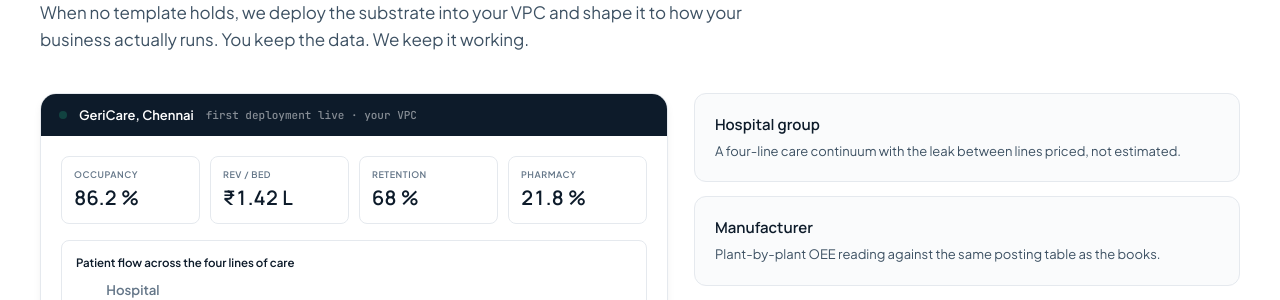
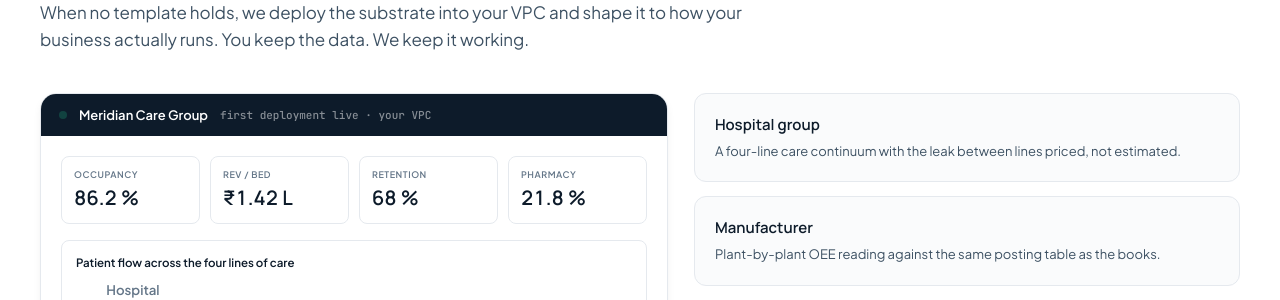
Before and after one commit to sasikeshav2207-debug/finlyt-web, a Jekyll site: the page built from products.html, in a window 1280 px wide and 900 px high, scrolled down 1906 px. Shown: the part 153-453 px from the top of the window. Built offline with Jekyll 4.4.1, drawn with Linux system fonts in a browser that asks for light colours.

Commit message:
privacy: remove real client name from public pages
GeriCare was named on the home and products pages as a live deployment.
That is client-identifying information on a public marketing site, so it
has been replaced with the fictitious 'Meridian Care Group'.

The city was dropped too — a Chennai hospital group running a four-line
care continuum is narrow enough to identify even without the name.

Co-Authored-By: Claude Opus 5 (1M context) <noreply@anthropic.com>

```diff
--- a/index.html
+++ b/index.html
@@ -222,7 +222,7 @@ description: The finance operating substrate India's mid-market has been improvi
         </div>
         <p style="font:400 14px/1.6 var(--font-sans);color:var(--fg-2);margin:0">When no template holds, we deploy the substrate into your VPC and run it, and you keep the data.</p>
         <div style="border:1px solid var(--rule);border-radius:var(--r-md);background:var(--paper-2);padding:14px">
-          <div style="display:flex;justify-content:space-between;font:500 11px var(--font-mono);color:var(--fg-3);margin-bottom:4px"><span>Live deployment</span><span style="color:var(--ink);font-weight:600">GeriCare, Chennai</span></div>
+          <div style="display:flex;justify-content:space-between;font:500 11px var(--font-mono);color:var(--fg-3);margin-bottom:4px"><span>Live deployment</span><span style="color:var(--ink);font-weight:600">Meridian Care Group</span></div>
           <div style="display:flex;justify-content:space-between;font:500 11px var(--font-mono);color:var(--fg-3);margin-bottom:10px"><span>Verticals scoped</span><span style="color:var(--ink);font-weight:600">5 with templates</span></div>
           <svg viewBox="0 0 300 46" style="width:100%;height:46px;display:block">
             <g stroke="var(--rule-strong)" stroke-width="1.3" fill="none"><path d="M56,10 C100,10 100,23 130,23"></path><path d="M56,23 H130"></path><path d="M56,36 C100,36 100,23 130,23"></path><path d="M162,23 H232"></path></g>
@@ -346,7 +346,7 @@ description: The finance operating substrate India's mid-market has been improvi
     <div style="border:1px solid var(--rule);border-radius:var(--r-xl);overflow:hidden;box-shadow:var(--shadow-md)" class="scroll-x">
       <div style="display:flex;align-items:center;gap:12px;padding:13px 18px;background:var(--brand-navy)">
         <span style="width:8px;height:8px;border-radius:999px;background:var(--brand-emerald);animation:fl-tick 1.8s ease-in-out infinite"></span>
-        <span style="font:600 13px var(--font-sans);color:#fff">GeriCare, Chennai</span>
+        <span style="font:600 13px var(--font-sans);color:#fff">Meridian Care Group</span>
         <span style="font:500 11px var(--font-mono);color:rgba(255,255,255,.5)">first deployment live · your VPC</span>
         <span style="margin-left:auto;font:500 11px var(--font-mono);color:rgba(255,255,255,.5)">6 sources · synced 2 min ago</span>
       </div>
--- a/products.html
+++ b/products.html
@@ -154,7 +154,7 @@ description: Three products on one substrate. Investor-grade MIS from ₹999 a m
       <div style="border:1px solid var(--rule);border-radius:var(--r-xl);overflow:hidden;box-shadow:var(--shadow-md)">
         <div style="display:flex;align-items:center;gap:12px;padding:13px 18px;background:var(--brand-navy);flex-wrap:wrap">
           <span style="width:8px;height:8px;border-radius:999px;background:var(--brand-emerald);animation:fl-tick 1.8s ease-in-out infinite"></span>
-          <span style="font:600 13px var(--font-sans);color:#fff">GeriCare, Chennai</span>
+          <span style="font:600 13px var(--font-sans);color:#fff">Meridian Care Group</span>
           <span style="font:500 11px var(--font-mono);color:rgba(255,255,255,.5)">first deployment live · your VPC</span>
         </div>
         <div style="padding:20px">
```
